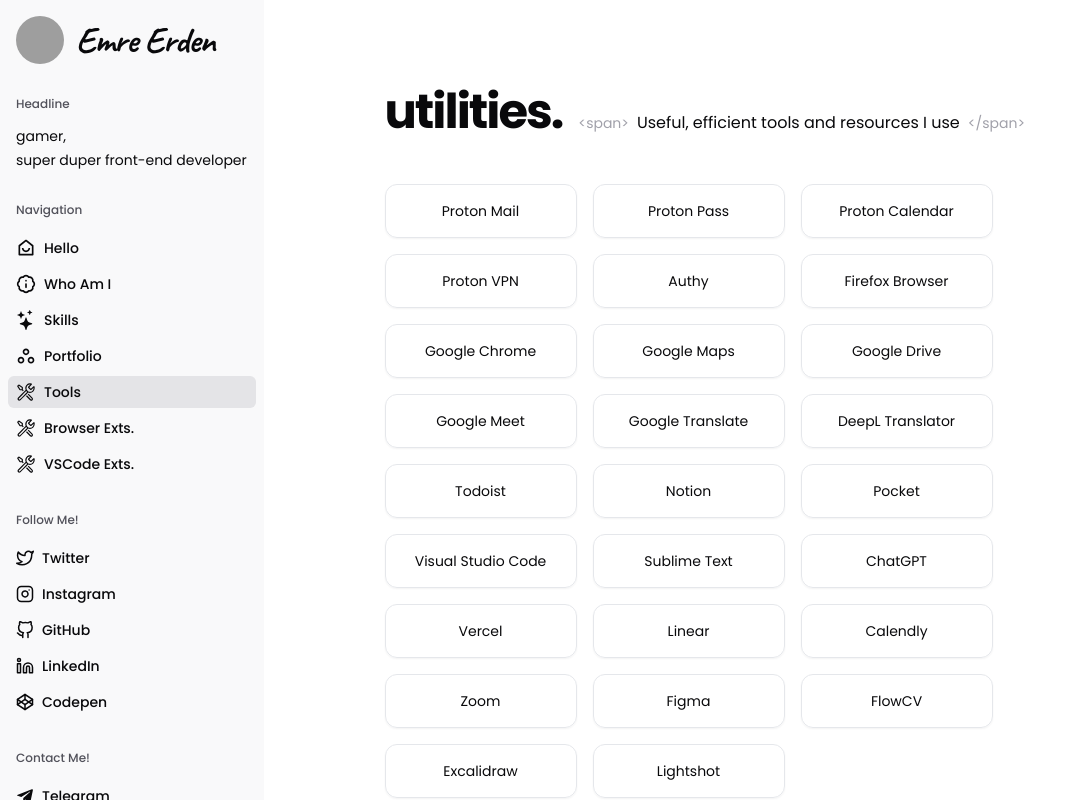
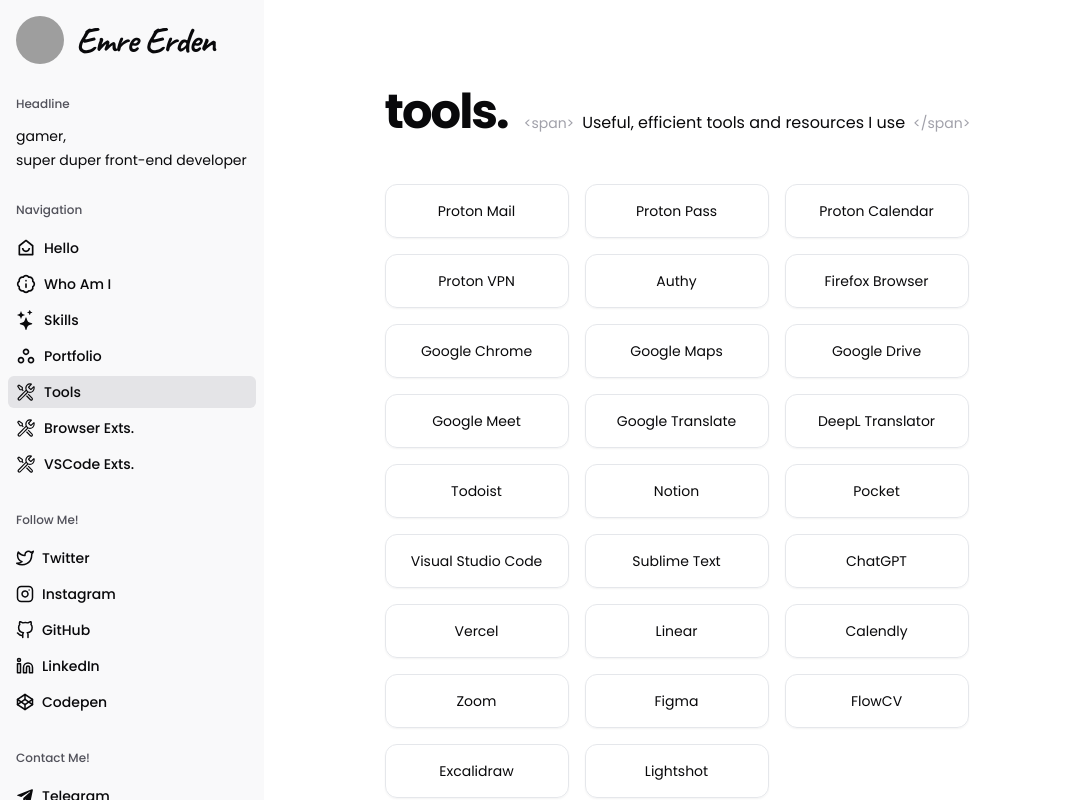
Before and after one commit to Wiazeph/NextJS-emreerden-dev, a Next.js app: page /tools in a window 1280 px wide. Shown: the whole page, without its empty margins (0-1079 px from the left). Built offline with nearby package versions, Linux system fonts and the light colour scheme; grey boxes are pictures that could not be loaded.

Commit message:
style edit responsive design

```diff
--- a/src/assets/css/index.css
+++ b/src/assets/css/index.css
@@ -20,7 +20,7 @@
     @apply flex flex-wrap justify-center mdl:justify-normal gap-4;
   }
   .Main-Card {
-    @apply p-4 w-50 sm:w-44 lgx:w-46 xl:w-48 2xl:w-50 flex items-center justify-center gap-x-2.5 border rounded-xl shadow-sm hover:border-zinc-400 transition-colors;
+    @apply p-4 w-52 sm:w-46 md:w-48 mdl:w-46 2xl:w-50 flex items-center justify-center gap-x-2.5 border rounded-xl shadow-sm hover:border-zinc-400 transition-colors;
   }
   /* Main */
 }
@@ -44,13 +44,13 @@
 
   /* Pages */
   .Page {
-    @apply w-full h-full min-h-dvh max-h-dvh overflow-y-auto;
+    @apply mdl:px-6 lg:px-8 w-full h-full min-h-dvh max-h-dvh overflow-y-auto;
   }
   .Page-Content {
     @apply w-full max-w-[775px] m-auto py-6 sm:py-7 md:py-8 mdl:pt-14 mdl:pb-10 lg:pt-18 lg:pb-12 lgx:pt-22 lgx:pb-14 xl:pb-16 flex flex-col gap-y-8 sm:gap-y-9 md:gap-y-10 mdl:gap-y-11 lg:gap-y-12;
   }
   .Page-Title {
-    @apply text-4xl mdl:text-5xl text-center mdl:text-left font-bold tracking-[-2px];
+    @apply text-4xl lg:text-5xl text-center mdl:text-left font-bold tracking-[-2px];
   }
   /* Pages */
 
--- a/src/components/pages/about/index.tsx
+++ b/src/components/pages/about/index.tsx
@@ -15,7 +15,7 @@ const AboutPageComponent = (props: Props) => {
             href="https://goo.gl/maps/cadu4sCBbzi4B6F98"
             target="_blank"
             rel="noopener noreferrer"
-            className="Main-Hover-Color underline"
+            className="underline hover:text-zinc-600 transition-colors"
           >
             Ankara/Turkey
           </a>
@@ -40,7 +40,7 @@ const AboutPageComponent = (props: Props) => {
                 target="_blank"
                 href="https://letterboxd.com/Wiazeph/"
                 rel="noopener noreferrer"
-                className="Main-Hover-Color underline"
+                className="underline hover:text-zinc-600 transition-colors"
               >
                 My Letterboxd Account
               </a>
@@ -53,7 +53,7 @@ const AboutPageComponent = (props: Props) => {
                 target="_blank"
                 href="https://steamcommunity.com/id/Wiazeph"
                 rel="noopener noreferrer"
-                className="Main-Hover-Color underline"
+                className="underline hover:text-zinc-600 transition-colors"
               >
                 My Steam Account
               </a>{' '}
@@ -67,7 +67,7 @@ const AboutPageComponent = (props: Props) => {
                 target="_blank"
                 href="https://open.spotify.com/user/gb0jo18xvox7w4gmijbj3l301?si=089ed329e6da4203"
                 rel="noopener noreferrer"
-                className="Main-Hover-Color underline"
+                className="underline hover:text-zinc-600 transition-colors"
               >
                 My Spotify Account
               </a>{' '}
--- a/src/components/pages/page-header.tsx
+++ b/src/components/pages/page-header.tsx
@@ -7,17 +7,19 @@ type Props = {
 
 const PageHeaderComponent = (props: Props) => {
   return (
-    <div className="flex flex-col md:flex-row md:flex-wrap items-center md:items-baseline gap-4">
+    <div className="flex flex-col mdl:flex-row mdl:flex-wrap items-center mdl:items-baseline gap-4">
       <div className="Page-Title">{props.pageTitle}</div>
 
       <div className="flex items-center gap-x-2">
-        <div className="hidden xl:block text-zinc-400 text-sm">{'<span>'}</div>
+        <div className="hidden lgx:block text-zinc-400 text-sm">{'<span>'}</div>
 
-        <div className="text-sm sm:text-base text-zinc-600 xl:text-zinc-950">
+        <div className="text-sm sm:text-base text-zinc-600 lgx:text-zinc-950">
           {props.pageDescription}
         </div>
 
-        <div className="hidden xl:block text-zinc-400 text-sm">{'</span>'}</div>
+        <div className="hidden lgx:block text-zinc-400 text-sm">
+          {'</span>'}
+        </div>
       </div>
     </div>
   )
--- a/src/components/pages/utilities/browser/index.tsx
+++ b/src/components/pages/utilities/browser/index.tsx
@@ -9,7 +9,7 @@ const BrowserPageComponent = (props: Props) => {
     <main className="Browser Extensions Page">
       <div className="Page-Content">
         <PageHeaderComponent
-          pageTitle="utilities."
+          pageTitle="browser exts."
           pageDescription="Useful, efficient tools and resources I use"
         />
 
--- a/src/components/pages/utilities/tools/index.tsx
+++ b/src/components/pages/utilities/tools/index.tsx
@@ -9,7 +9,7 @@ const ToolsPageComponent = (props: Props) => {
     <main className="Tools Page">
       <div className="Page-Content">
         <PageHeaderComponent
-          pageTitle="utilities."
+          pageTitle="tools."
           pageDescription="Useful, efficient tools and resources I use"
         />
 
--- a/src/components/pages/utilities/vscode/index.tsx
+++ b/src/components/pages/utilities/vscode/index.tsx
@@ -9,7 +9,7 @@ const VSCodePageComponent = (props: Props) => {
     <main className="VSCode Extensions Page">
       <div className="Page-Content">
         <PageHeaderComponent
-          pageTitle="utilities."
+          pageTitle="vscode exts."
           pageDescription="Useful, efficient tools and resources I use"
         />
 
```
